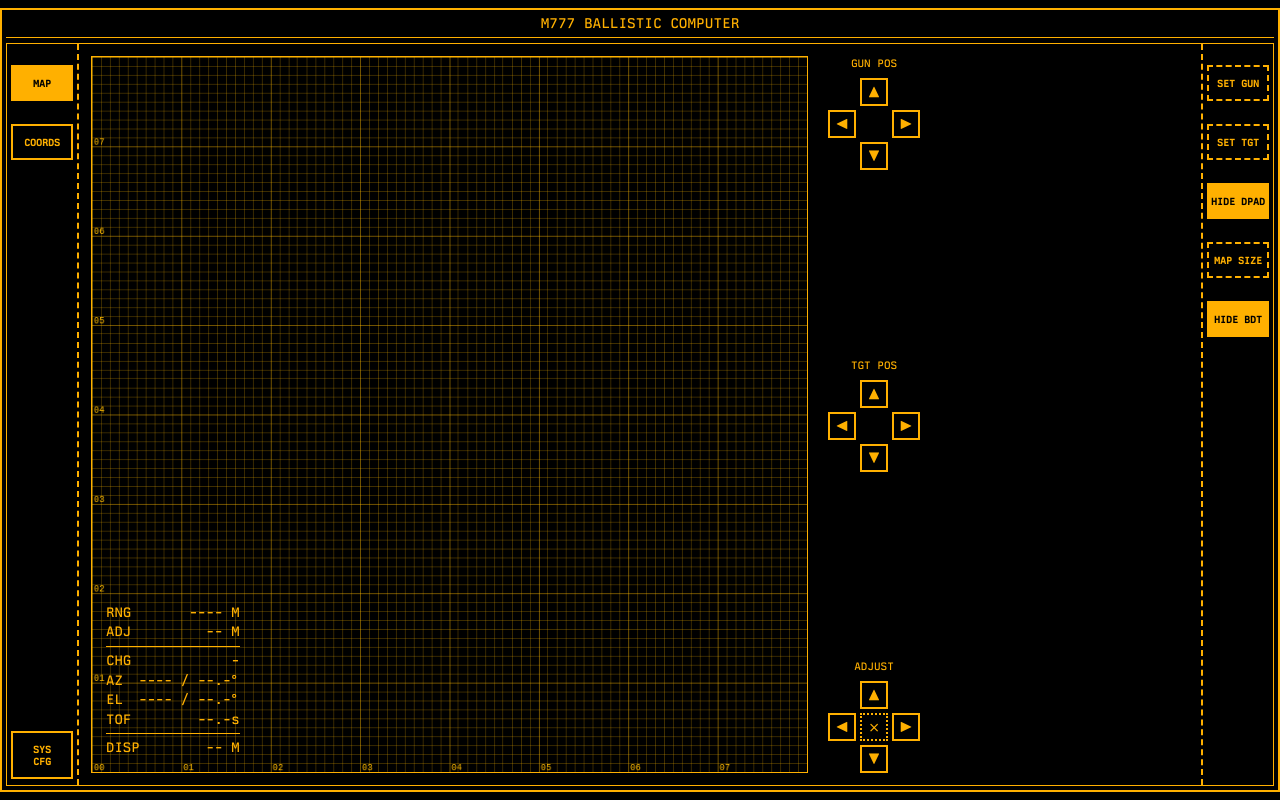
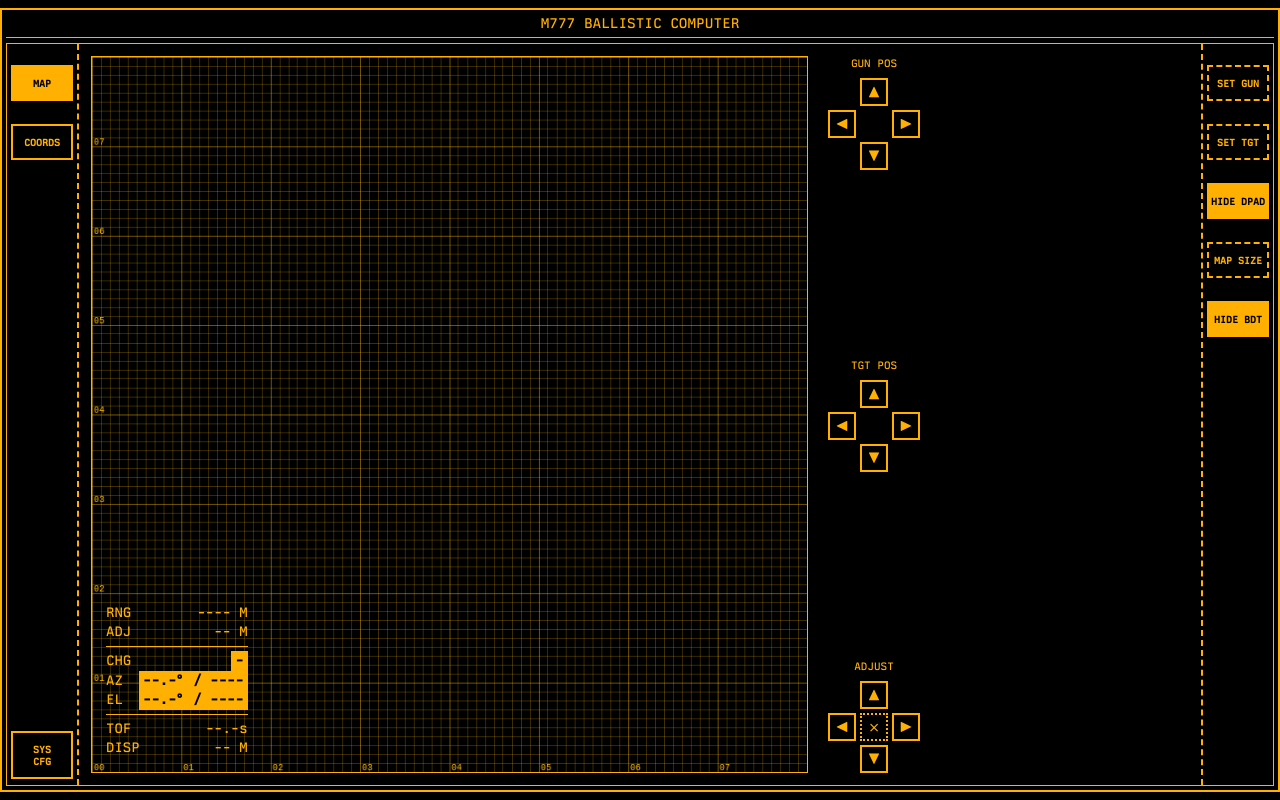
Before and after one commit to Snake-Fist/ARTILLERY, a React (Vite) app: page / in a window 1280 px wide. Both pictures are taken after a click on the button "MAP". Built offline with nearby package versions, Linux system fonts and the light colour scheme.

Commit message:
Enhance BDT visuals and add position toggle

```diff
--- a/src/App.tsx
+++ b/src/App.tsx
@@ -257,6 +257,7 @@
 
   const [showDPad, setShowDPad] = useState<boolean>(true);
   const [showBDT, setShowBDT] = useState<boolean>(true);
+  const [bdtPosition, setBdtPosition] = useState<'bottom-left' | 'top-left'>('bottom-left');
   const [showMapSizeInput, setShowMapSizeInput] = useState<boolean>(false);
   const [rangeCorrection, setRangeCorrection] = useState<boolean>(true);
   const [activePage, setActivePage] = useState<'COORDS' | 'MAP' | 'SETTINGS'>('COORDS');
@@ -915,6 +916,24 @@
                           </span>
                       </label>
                   </div>
+                  <div style={{ display: 'flex', alignItems: 'center', gap: '10px', marginTop: '8px' }}>
+                      <label style={{ lineHeight: 1.5 }}>BDT LOCATION</label>
+                      <select
+                          value={bdtPosition}
+                          onChange={(e) => setBdtPosition(e.target.value as 'bottom-left' | 'top-left')}
+                          style={{
+                              backgroundColor: 'transparent',
+                              border: '1px solid var(--term-border)',
+                              color: 'var(--term-fg)',
+                              fontFamily: 'inherit',
+                              padding: '2px',
+                              outline: 'none'
+                          }}
+                      >
+                          <option value="bottom-left" style={{ background: 'var(--term-bg)' }}>BOTTOM LEFT</option>
+                          <option value="top-left" style={{ background: 'var(--term-bg)' }}>TOP LEFT</option>
+                      </select>
+                  </div>
               </div>
               <div style={{ borderTop: '1px dashed var(--term-border)', paddingTop: '8px', opacity: 0.4, fontSize: '10px' }}>
                   M107 HE / M777A2 HOW / ARMA REFORGER MOD
@@ -955,17 +974,17 @@
                  {timerRender}
 
                  {showBDT && (
-                      <div style={{ position: 'absolute', bottom: '15px', left: '15px', zIndex: 10, fontSize: '14px', lineHeight: '1.4', color: 'var(--term-fg)', fontFamily: 'inherit', pointerEvents: 'none' }}>
+                      <div style={{ position: 'absolute', bottom: bdtPosition === 'bottom-left' ? '15px' : undefined, top: bdtPosition === 'top-left' ? '50px' : undefined, left: '15px', zIndex: 10, fontSize: '14px', lineHeight: '1.4', color: 'var(--term-fg)', fontFamily: 'inherit', pointerEvents: 'none' }}>
                           {!calculation.valid && calculation.message !== 'WAITING FOR DATA...' && (
                               <div style={{ color: '#ffbb00', marginBottom: '4px' }}>{calculation.message}</div>
                           )}
                           <div style={{ display: 'flex', justifyContent: 'space-between', gap: '16px' }}><span>RNG</span><span>{gridData ? gridData.range : '----'} M</span></div>
                           <div style={{ display: 'flex', justifyContent: 'space-between', gap: '16px' }}><span>ADJ</span><span>{adjStr}</span></div>
-                          <div style={{ display: 'flex', justifyContent: 'space-between', gap: '16px', borderTop: '1px solid var(--term-border)', marginTop: '4px', paddingTop: '4px' }}><span>CHG</span><span>{chargeStr}</span></div>
-                          <div style={{ display: 'flex', justifyContent: 'space-between', gap: '16px' }}><span>AZ</span><span>{azMilStr} / {azDegStr}°</span></div>
-                          <div style={{ display: 'flex', justifyContent: 'space-between', gap: '16px' }}><span>EL</span><span>{elMilStr} / {elDegStr}°</span></div>
-                          <div style={{ display: 'flex', justifyContent: 'space-between', gap: '16px' }}><span>TOF</span><span>{tofStr}s</span></div>
-                          <div style={{ display: 'flex', justifyContent: 'space-between', gap: '16px', borderTop: '1px solid var(--term-border)', marginTop: '4px', paddingTop: '4px' }}><span>DISP</span><span>{calculation.valid && calculation.dispersion ? `~${calculation.dispersion}` : '--'} M</span></div>
+                          <div style={{ display: 'flex', justifyContent: 'space-between', gap: '16px', borderTop: '1px solid var(--term-border)', marginTop: '4px', paddingTop: '4px' }}><span>CHG</span><span style={{ backgroundColor: 'var(--term-fg)', color: 'var(--term-bg)', padding: '0 4px', fontWeight: 'bold' }}>{chargeStr}</span></div>
+                          <div style={{ display: 'flex', justifyContent: 'space-between', gap: '16px' }}><span>AZ</span><span style={{ backgroundColor: 'var(--term-fg)', color: 'var(--term-bg)', padding: '0 4px', fontWeight: 'bold' }}>{azDegStr}° / {azMilStr}</span></div>
+                          <div style={{ display: 'flex', justifyContent: 'space-between', gap: '16px' }}><span>EL</span><span style={{ backgroundColor: 'var(--term-fg)', color: 'var(--term-bg)', padding: '0 4px', fontWeight: 'bold' }}>{elDegStr}° / {elMilStr}</span></div>
+                          <div style={{ display: 'flex', justifyContent: 'space-between', gap: '16px', borderTop: '1px solid var(--term-border)', marginTop: '4px', paddingTop: '4px' }}><span>TOF</span><span>{tofStr}s</span></div>
+                          <div style={{ display: 'flex', justifyContent: 'space-between', gap: '16px' }}><span>DISP</span><span>{calculation.valid && calculation.dispersion ? `~${calculation.dispersion}` : '--'} M</span></div>
                       </div>
                   )}
              </div>
```
